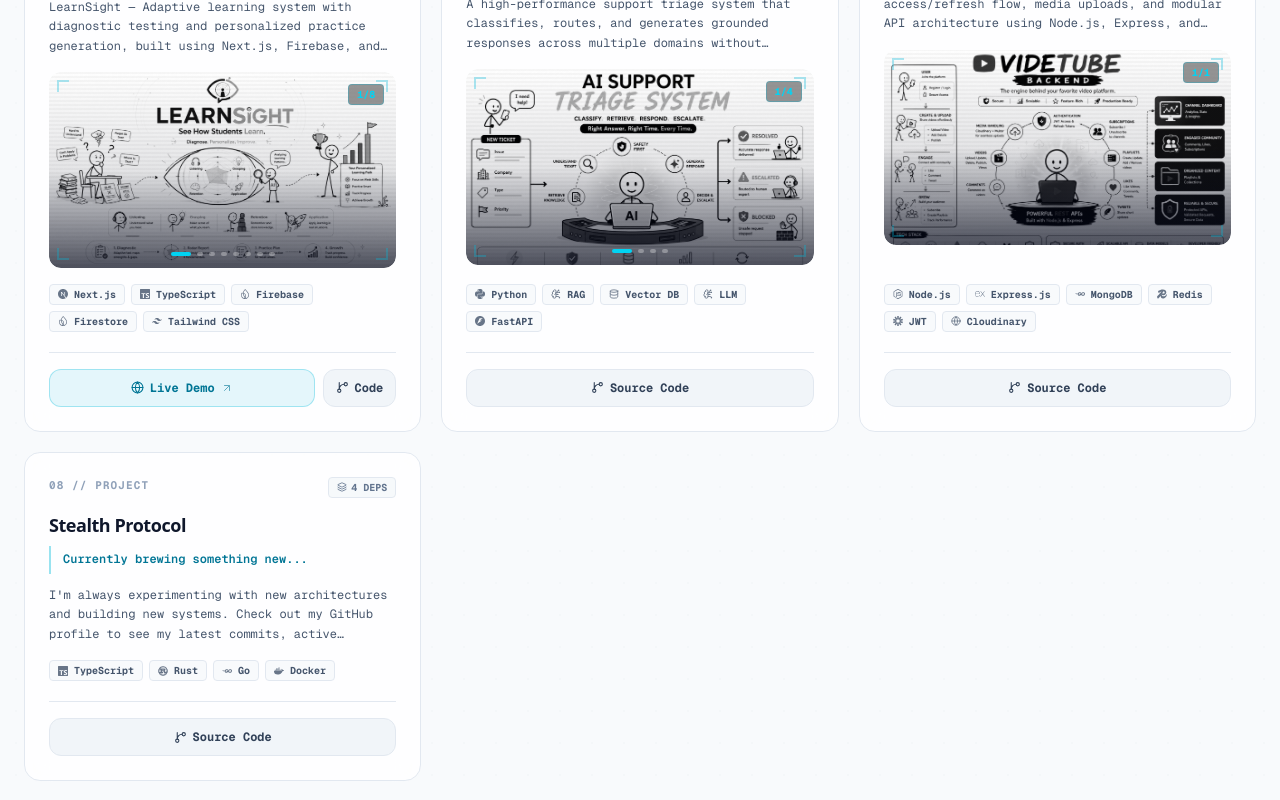
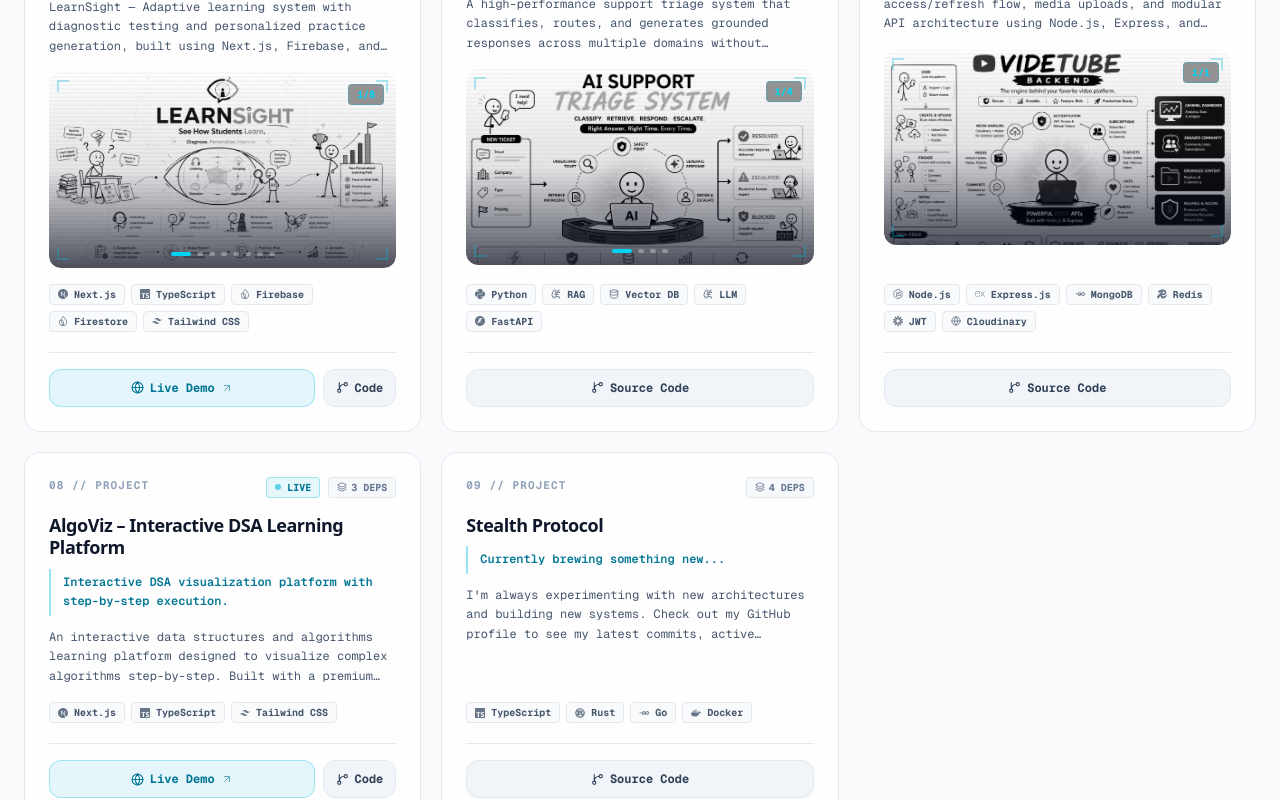
Before and after one commit to dipexplorer/PORTFOLIO, a Next.js app: page / in a window 1280 px wide. Shown: the part 9686-10486 px from the top of the page. Built offline with nearby package versions, Linux system fonts and the light colour scheme; no server answers; a web font is replaced by a local one.

Commit message:
feat: add AlgoViz project to portfolio

```diff
--- a/data/projects.ts
+++ b/data/projects.ts
@@ -180,6 +180,23 @@ export const projects: Project[] = [
         ]
     },
     {
+        title: "AlgoViz – Interactive DSA Learning Platform",
+        description:
+            "An interactive data structures and algorithms learning platform designed to visualize complex algorithms step-by-step. Built with a premium dark mode UI to enhance the learning experience for computer science concepts.",
+        tech: ["Next.js", "TypeScript", "Tailwind CSS"],
+        highlight:
+            "Interactive DSA visualization platform with step-by-step execution.",
+        github: "https://github.com/dipexplorer/algoviz",
+        liveUrl: "https://algoviz-red.vercel.app/",
+        image: "",
+        images: [],
+        features: [
+            "Step-by-step algorithm visualization",
+            "Interactive data structure manipulation",
+            "Premium dark mode dashboard layout"
+        ]
+    },
+    {
         title: "Stealth Protocol",
         description:
             "I'm always experimenting with new architectures and building new systems. Check out my GitHub profile to see my latest commits, active repositories, and ongoing open-source contributions.",
```
